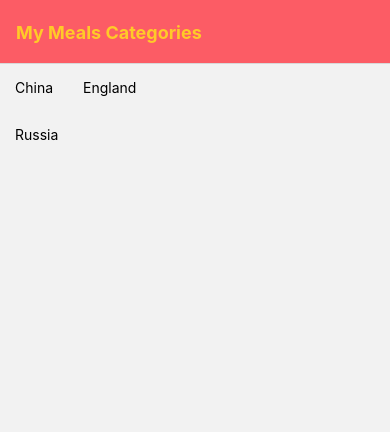
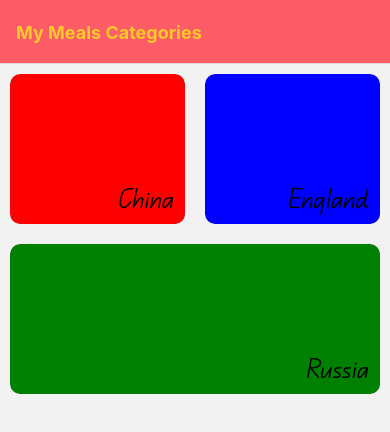
Before and after one commit to mumu-pika/ReactNativeDemo, a React Native app: screen /Categories in a window 390 px wide. Shown: the top 432 px of the page. Built offline with nearby package versions, Linux system fonts and the light colour scheme.

Commit message:
add Meals data

```diff
--- /dev/null
+++ b/app/components/CategoryGridTile.js
@@ -0,0 +1,56 @@
+import React from 'react';
+import {
+  TouchableOpacity,
+  View,
+  Text,
+  StyleSheet,
+  Platform,
+  TouchableNativeFeedback
+} from 'react-native';
+
+function CategoryGridTile(props) {
+  // 平台兼容, 可以避免安卓平台的shadow显示问题
+  let TouchableCmp = TouchableOpacity
+  if (Platform.OS === 'android' && Platform.Version >= 21) {
+    TouchableCmp = TouchableNativeFeedback
+  }
+
+  return (
+    <View style={styles.gridItem}>
+      <TouchableCmp style={{flex: 1}} onPress={props.onSelect}>
+        <View style={{ ...styles.container, ...{ backgroundColor: props.color } }} >
+          <Text style={styles.title} numberOfLines={2} >{props.title}</Text>
+        </View>
+      </TouchableCmp>
+    </View>
+  );
+}
+
+const styles = StyleSheet.create({
+  gridItem: {
+    flex: 1,
+    margin: 10,
+    height: 150,
+    borderRadius: 10,
+    overflow: 'hidden' // 避免涟漪效应超出框的范围
+  },
+  container: {
+    flex: 1,
+    borderRadius: 10,
+    shadowColor: 'black',
+    shadowOpacity: 0.9,
+    shadowOffset: { width: 2, height: 2 },
+    shadowRadius: 10,
+    elevation: 3, // 仅在android平台使用
+    padding: 10,
+    justifyContent: 'flex-end',
+    alignItems: 'flex-end'
+  },
+  title: {
+    fontFamily: 'EduQLD-Regular',
+    fontSize: 26,
+    textAlign: 'right'
+  }
+})
+
+export default CategoryGridTile;
--- a/app/data/dummy-data.js
+++ b/app/data/dummy-data.js
@@ -1,4 +1,6 @@
 import Category from "../models/category";
+import Meal from "../models/meal";
+
 
 export const CATEGORIES = [
   new Category('c1', 'China','red'),
--- /dev/null
+++ b/app/models/meal.js
@@ -0,0 +1,46 @@
+class Meal {
+  /*
+    params:
+      affordAbility: 付出这道菜品的能力
+      complexity: 制作这道菜品的复杂程度
+      imageURL: 菜品的展示图片
+      duration: 制作菜品所需的时长
+      ingredients: 制作菜品所需的原料
+      steps: 制作菜品所需的步骤
+      isGlutenFree: 是否无麸质
+      isVegan: 是否是严格素食主义者（不吃肉、奶、蛋等, 有的不用动物产品）
+      isVegetarian: 是否是素食主义者
+      islactoseFree： 是否无乳糖成分
+  */
+  constructor(
+    id,
+    categoryIds,
+    title,
+    affordAbility,
+    complexity,
+    imageURL,
+    duration,
+    ingredients,
+    steps,
+    isGlutenFree,
+    isVegan,
+    isVegetarian,
+    islactoseFree
+  ) {
+    this.id = id
+    this.categoryIds = categoryIds
+    this.title = title
+    this.affordAbility = affordAbility
+    this.complexity = complexity
+    this.imageURL = imageURL
+    this.duration = duration
+    this.ingredients = ingredients
+    this.steps = steps
+    this.isGlutenFree = isGlutenFree
+    this.isVegan = isVegan
+    this.isVegetarian = isVegetarian
+    this.islactoseFree = islactoseFree
+  }
+}
+
+export default Meal;
--- a/app/screens/CategoriesScreen.js
+++ b/app/screens/CategoriesScreen.js
@@ -11,25 +11,25 @@ import {
 
 // 引入分类数据
 import { CATEGORIES } from '../data/dummy-data';
+import CategoryGridTile from '../components/CategoryGridTile';
 
 function CategoriesScreen(props) {
   const navigation = props.navigation
   const { navigate } = navigation
 
-
+  // 渲染网格数据（菜单）
   const renderGridItem = (itemData) => {
     return (
-      <TouchableOpacity onPress={() => {
-        navigate('CategoryMeals', {
-          // 这里是params部分, route会自动包上params：{}
+      <CategoryGridTile
+        title={itemData.item.title}
+        color={itemData.item.color}
+        onSelect={() => {
+          navigate('CategoryMeals', {
+            // 这里是params部分, route会自动包上params：{}
             categoryId: itemData.item.id
-        })
-
-      }}>
-        <View style={styles.gridItem}>
-          <Text>{itemData.item.title}</Text>
-        </View>
-      </TouchableOpacity>
+          })
+        }}
+      />
     )
   }
   /* 下面是prop对象
```
